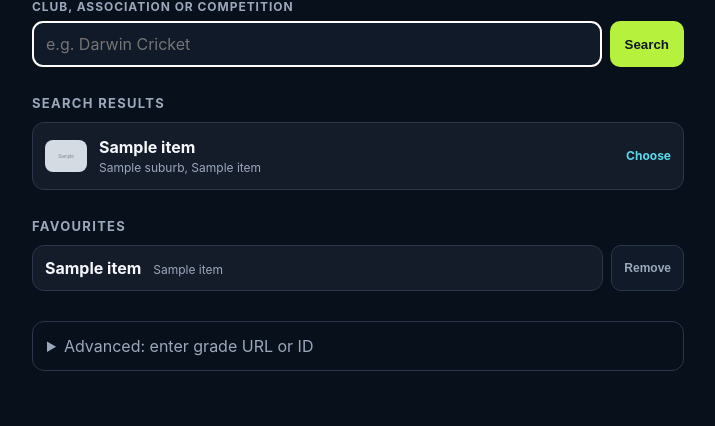
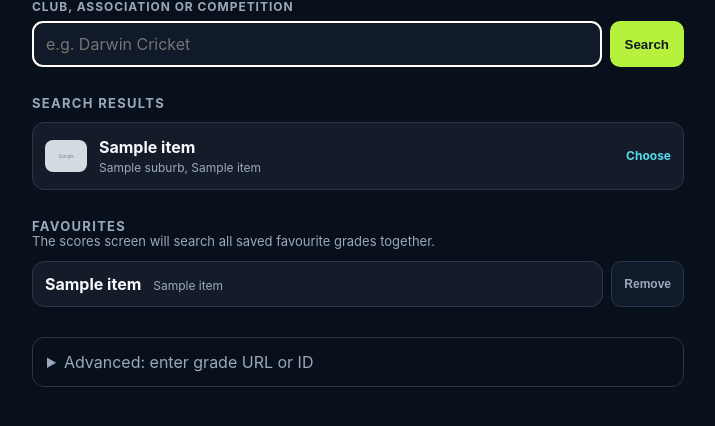
Before and after one commit to durtSIan/carnival-live, a Flask app: template templates/setup_search.html in a window 1280 px wide. Shown: the part 144-570 px from the top of the page, without its empty margins (282-997 px from the left). Run offline with Flask 3, Linux system fonts and the light colour scheme; the template is opened without the code that fills it: most values are stand-ins (such as "Sample title", 1, 10 or a date in 2020); grey boxes marked "Sample" are stand-in pictures.

Commit message:
Search all saved favourite grades by default

```diff
--- a/app.py
+++ b/app.py
@@ -57,6 +57,17 @@ def current_seasons_only(seasons: list[dict]) -> list[dict]:
     current = [season for season in seasons if season.get("isCurrentSeason")]
     return current or seasons
 
+def favourite_grade_selection(items: list[dict[str, str]]) -> tuple[list[str], dict[str, str]]:
+    grade_ids: list[str] = []
+    grade_names: dict[str, str] = {}
+    for item in items:
+        grade_id = str(item.get("grade_id") or "").strip()
+        if not GRADE_ID_PATTERN.fullmatch(grade_id) or grade_id in grade_ids:
+            continue
+        grade_ids.append(grade_id)
+        grade_names[grade_id] = str(item.get("grade_name") or grade_id)
+    return grade_ids[:10], grade_names
+
 def create_app(service: MatchService | None = None, setup_source=None, favourite_store: FavouriteStore | None = None) -> Flask:
     app = Flask(__name__)
     source = setup_source or PlayCricketPublicSource()
@@ -67,10 +78,14 @@ def create_app(service: MatchService | None = None, setup_source=None, favourite
     def dashboard():
         timezone_name = request.args.get("timezone", os.getenv("CARNIVAL_TIMEZONE", DEFAULT_TIMEZONE))
         selected_date = request.args.get("date") or datetime.now(ZoneInfo(timezone_name)).date().isoformat()
-        grade_id = request.args.get("grade_id") or os.getenv("CARNIVAL_GRADE_ID") or favourites.default_grade_id() or DEFAULT_GRADE_ID
+        requested_grade_id = request.args.get("grade_id")
+        favourite_grade_ids, favourite_grade_names = favourite_grade_selection(favourites.all())
+        grade_id = requested_grade_id or os.getenv("CARNIVAL_GRADE_ID") or favourites.default_grade_id() or DEFAULT_GRADE_ID
         grade_ids = [value for value in request.args.get("grade_ids", "").split(",") if GRADE_ID_PATTERN.fullmatch(value.strip())][:10]
         grade_labels = [value.strip() for value in request.args.get("grade_labels", "").split(",")][:len(grade_ids)]
         grade_names = dict(zip(grade_ids, grade_labels))
+        if not requested_grade_id and not grade_ids and not os.getenv("CARNIVAL_GRADE_ID") and favourite_grade_ids:
+            grade_ids, grade_names = favourite_grade_ids, favourite_grade_names
         club_name = request.args.get("club", "").strip()
         error = ""
         try:
@@ -114,7 +129,7 @@ def create_app(service: MatchService | None = None, setup_source=None, favourite
         if not found: return redirect(url_for("setup_search", manual_error="Enter a valid Play Cricket grade ID or URL."))
         grade_id = found.group(0)
         favourites.save(grade_id, request.form.get("grade_name", "").strip() or grade_id, request.form.get("organisation_name", "").strip())
-        return redirect(url_for("dashboard", grade_id=grade_id))
+        return redirect(url_for("dashboard"))
 
     @app.post("/setup/favourite/remove")
     def remove_favourite():
--- a/static/setup.css
+++ b/static/setup.css
@@ -65,6 +65,7 @@ button {
 .search-form > div { display: grid; grid-template-columns: 1fr auto; gap: 8px; }
 section { margin-top: 28px; }
 h2 { font-size: 13px; letter-spacing: .1em; text-transform: uppercase; color: var(--muted); }
+.hint { margin: -12px 0 12px; color: var(--muted); font-size: 13px; }
 .results { display: flex; flex-direction: column; gap: 8px; }
 .result, .favourite {
   display: flex;
--- a/templates/setup_search.html
+++ b/templates/setup_search.html
@@ -59,10 +59,11 @@
     {% if favourites %}
       <section>
         <h2>Favourites</h2>
+        <p class="hint">The scores screen will search all saved favourite grades together.</p>
         <div class="results">
           {% for item in favourites %}
             <div class="favourite-row">
-              <a class="favourite" href="{{ url_for('dashboard', grade_id=item.grade_id) }}">
+              <a class="favourite" href="{{ url_for('dashboard') }}">
                 <strong>{{ item.grade_name }}</strong>
                 <small>{{ item.organisation_name }}</small>
               </a>
```
Also changed, not shown: tests/test_app.py (+33 -2 lines).
